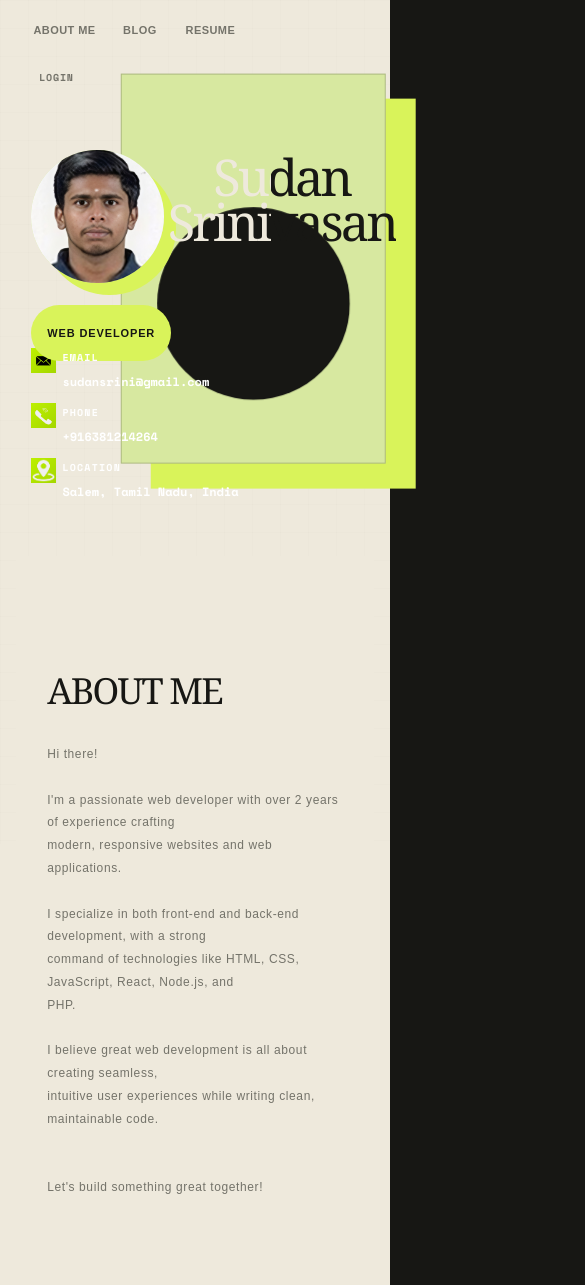
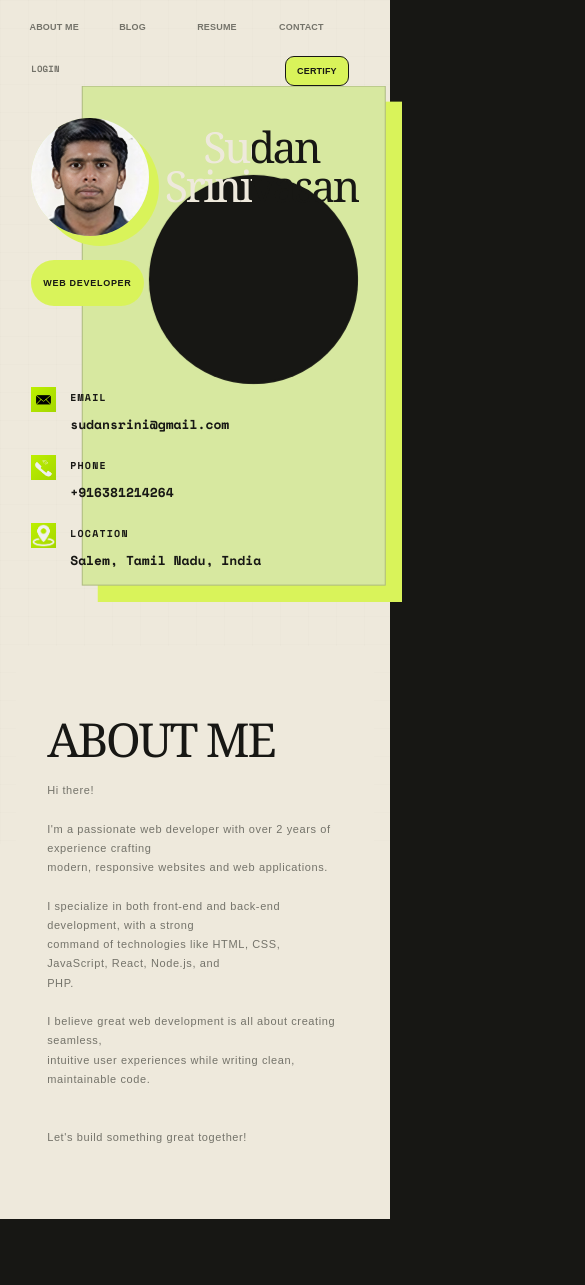
Before and after one commit to Sudan0239/portfolio, a website: page Main_Project/main.html in a window 390 px wide. Shown: the top 1285 px of the page, 585 px wide, since content can reach past the window. After the commit the page ends 1219 px from the top, so only its background shows below. Drawn offline with nearby package versions, Linux system fonts and the light colour scheme.

Commit message:
changes for mobile visiblity

```diff
--- a/Main_Project/style.css
+++ b/Main_Project/style.css
@@ -100,3 +100,127 @@ a { color: inherit; text-decoration: none; }
   .certificate-img { width: clamp(110px, 36vw, 150px); height: clamp(110px, 36vw, 150px); }
   .contact-form { width: 100%; }
 }
+
+@media (max-width: 600px) {
+  body { min-width: 0; }
+  .box1 { top: 82px; right: 0; width: 78vw; height: 290px; box-shadow: 16px 16px 0 var(--lime); }
+  .box3 { top: 178px; right: 9vw; width: 52vw; height: 52vw; }
+
+  .heading, .blog, .resume, .contact, .login, .admin-link {
+    font-size: 9px;
+    letter-spacing: .02em;
+    white-space: nowrap;
+  }
+  .heading { top: 18px; left: 5vw; }
+  .blog { top: 18px; left: 28vw; }
+  .resume { top: 18px; left: 48vw; }
+  .contact { display: inline-block; top: 18px; left: 69vw; }
+  .admin-link { top: 52px; left: 8vw; right: auto; min-height: 32px; padding: 0; }
+  .login { top: 52px; left: auto; right: 8vw; padding: 9px 11px; border-radius: 9px; }
+
+  .avatar { top: 118px; left: 8vw; width: 118px; height: 118px; box-shadow: 10px 10px 0 var(--lime); }
+  .name {
+    top: 128px;
+    left: 42vw;
+    width: 50vw;
+    max-width: 220px;
+    font-size: clamp(34px, 11vw, 54px);
+    line-height: .9;
+    overflow-wrap: anywhere;
+  }
+  .box4 { top: 260px; left: 8vw; padding: 9px 12px; font-size: 9px; }
+
+  .icon-app, .phone-icon, .location-image { left: 8vw; width: 21px; height: 21px; }
+  .title-email, .phone, .location-1, .mail, .phone-no, .location-info { left: 17vw; max-width: 76vw; overflow-wrap: anywhere; }
+  .title-email { top: 310px; }
+  .mail { top: 332px; }
+  .phone { top: 368px; }
+  .phone-no { top: 390px; }
+  .location-1 { top: 426px; }
+  .location-info { top: 448px; }
+  .icon-app { top: 307px; }
+  .phone-icon { top: 365px; }
+  .location-image { top: 423px; }
+
+  .content-section {
+    min-height: 0;
+    margin-top: 510px;
+    padding: 72px 8vw 56px;
+    scroll-margin-top: 12px;
+  }
+  .about-me, .blog-title, .resume-title, .contact-title, .project-title {
+    max-width: 100%;
+    margin-bottom: 20px;
+    font-size: clamp(34px, 12vw, 54px) !important;
+    line-height: .92;
+    overflow-wrap: anywhere;
+  }
+  .about-me-info, .blog-info, .resume-info, .contact-info, .project-info {
+    max-width: 100%;
+    font-size: 11px;
+    line-height: 1.75;
+    overflow-wrap: anywhere;
+  }
+  .contact-info { display: grid; grid-template-columns: minmax(0, 1fr); }
+  .contact-form { min-width: 0; padding: 18px 14px; }
+  .contact-details p { overflow-wrap: anywhere; }
+  .resume-container { max-width: 100%; padding: 0; }
+  .resume-item-description { overflow-wrap: anywhere; }
+  .certificate-img { width: min(100%, 220px); height: auto; margin: 8px auto; }
+  #projects-section > h1 { max-width: 100%; font-size: 10px !important; overflow-wrap: anywhere; }
+}
+
+@media (max-width: 380px) {
+  .heading { left: 4vw; }
+  .blog { left: 27vw; }
+  .resume { left: 49vw; }
+  .contact { left: 72vw; }
+  .name { left: 40vw; width: 54vw; font-size: clamp(31px, 10.5vw, 44px); }
+  .avatar { width: 106px; height: 106px; }
+  .content-section { padding-right: 7vw; padding-left: 7vw; }
+}
+
+@media (max-width: 600px) {
+  .box1 { height: 500px; }
+  .title-email, .phone, .location-1, .mail, .phone-no, .location-info {
+    left: 18vw;
+    color: var(--ink);
+  }
+  .title-email { top: 390px; }
+  .mail { top: 414px; font-size: 13px; }
+  .phone { top: 458px; }
+  .phone-no { top: 482px; font-size: 13px; }
+  .location-1 { top: 526px; }
+  .location-info { top: 550px; font-size: 13px; }
+  .icon-app, .phone-icon, .location-image { left: 8vw; width: 25px; height: 25px; }
+  .icon-app { top: 387px; }
+  .phone-icon { top: 455px; }
+  .location-image { top: 523px; }
+  .content-section { margin-top: 630px; }
+
+  #contact-section { padding: 64px 6vw 52px; }
+  #contact-section .contact-title {
+    margin-bottom: 26px;
+    font-size: clamp(42px, 15vw, 62px) !important;
+    line-height: .9;
+  }
+  #contact-section .contact-info { gap: 26px; }
+  #contact-section .contact-details {
+    gap: 15px;
+    font-size: 13px;
+    line-height: 1.7;
+  }
+  #contact-section .contact-details p { margin: 0; }
+  #contact-section .contact-form {
+    gap: 20px;
+    padding: 22px 16px;
+  }
+  #contact-section .form-row { gap: 9px; }
+  #contact-section .form-row label { font-size: 10px; }
+  #contact-section .form-row input,
+  #contact-section .form-row textarea {
+    padding: 13px 12px;
+    font-size: 13px;
+  }
+  #contact-section .send-btn { padding: 13px 16px; font-size: 10px; }
+}
```
